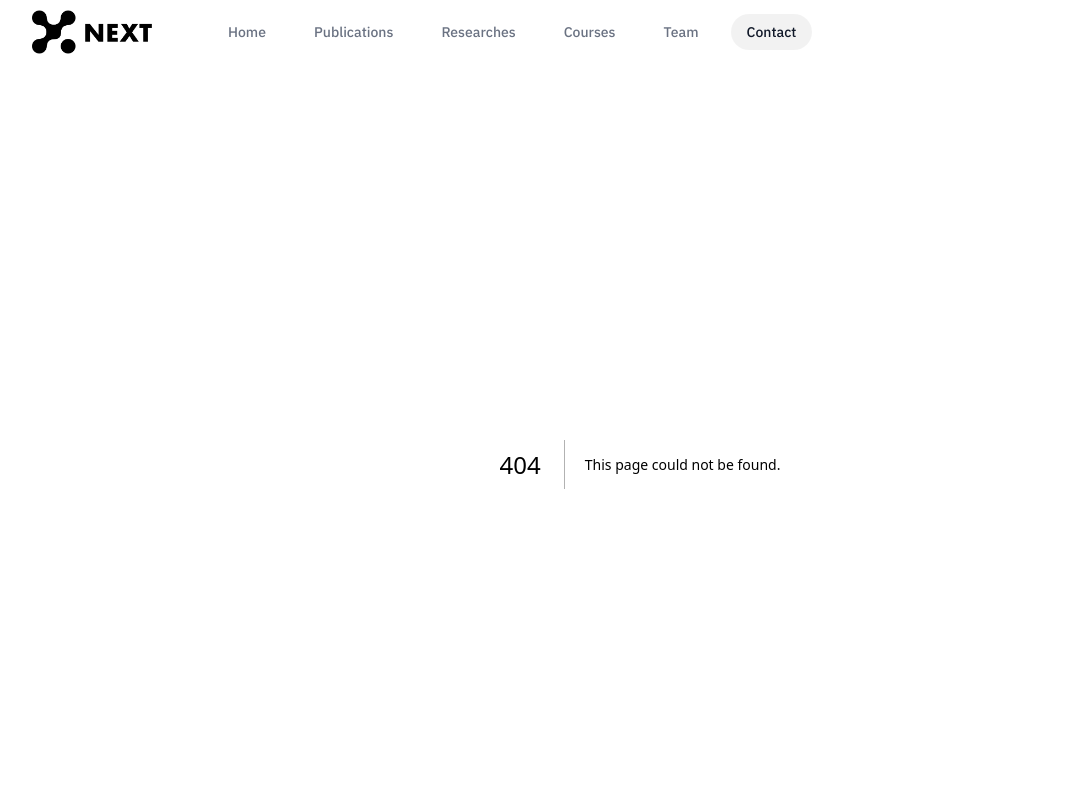
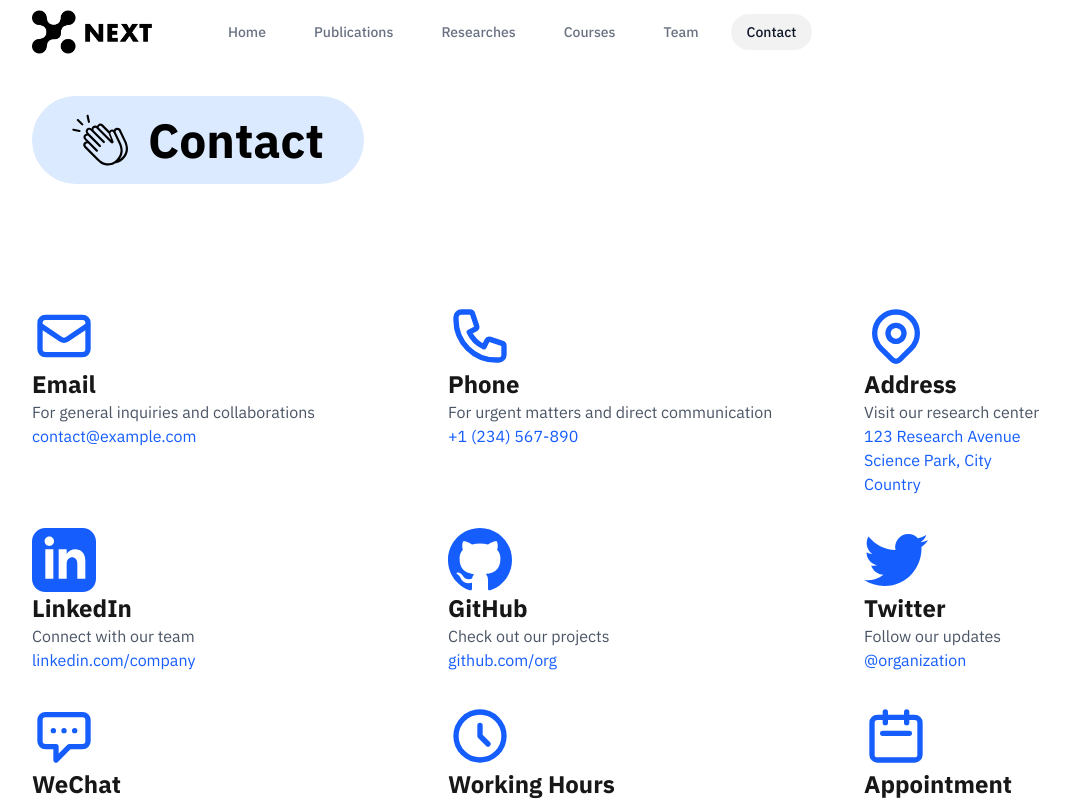
Before and after one commit to DocRace/nextlab-web, a Next.js app: page /contact in a window 1280 px wide. Before the commit this address had no page. Shown: the top 801 px of the page, without its empty margins (0-1069 px from the left). Built offline with nearby package versions, Linux system fonts and the light colour scheme.

Commit message:
updated: contact page

```diff
--- /dev/null
+++ b/src/app/contact/page.tsx
@@ -0,0 +1,166 @@
+import Image from "next/image";
+import Link from "next/link";
+
+export default function Contact() {
+  return (
+    <div className="min-h-screen">
+      {/* 渐变背景和标题部分 */}
+      <div className="relative h-[240px] w-full">
+        <div className="relative h-full max-w-[1920px] mx-auto flex items-start pt-8">
+          <div className="inline-flex">
+            <div className="bg-blue-100 rounded-[9999px] py-4 px-10 flex items-center">
+              <div className="flex items-center">
+                <div className="w-14 h-14 mr-5">
+                  <Image
+                    src="/icons/contact.svg"
+                    alt="Contact"
+                    width={56}
+                    height={56}
+                    className="w-full h-full"
+                  />
+                </div>
+                <h1 className="text-5xl font-bold text-black">Contact</h1>
+              </div>
+            </div>
+          </div>
+        </div>
+      </div>
+
+      {/* 内容部分 */}
+      <div className="max-w-[1920px] mx-auto">
+        <div className="grid grid-cols-1 md:grid-cols-3 gap-8">
+          {/* 邮箱联系 */}
+          <div className="bg-white rounded-2xl flex flex-col items-start">
+            <div className="w-16 h-16">
+              <svg xmlns="http://www.w3.org/2000/svg" className="w-full h-full text-blue-600" fill="none" viewBox="0 0 24 24" stroke="currentColor">
+                <path strokeLinecap="round" strokeLinejoin="round" strokeWidth={2} d="M3 8l7.89 5.26a2 2 0 002.22 0L21 8M5 19h14a2 2 0 002-2V7a2 2 0 00-2-2H5a2 2 0 00-2 2v10a2 2 0 002 2z" />
+              </svg>
+            </div>
+            <h3 className="text-2xl font-bold">Email</h3>
+            <p className="text-gray-600">For general inquiries and collaborations</p>
+            <Link href="mailto:contact@example.com" className="text-blue-600 hover:text-blue-800">
+              contact@example.com
+            </Link>
+          </div>
+
+          {/* 电话联系 */}
+          <div className="bg-white rounded-2xl flex flex-col items-start">
+            <div className="w-16 h-16">
+              <svg xmlns="http://www.w3.org/2000/svg" className="w-full h-full text-blue-600" fill="none" viewBox="0 0 24 24" stroke="currentColor">
+                <path strokeLinecap="round" strokeLinejoin="round" strokeWidth={2} d="M3 5a2 2 0 012-2h3.28a1 1 0 01.948.684l1.498 4.493a1 1 0 01-.502 1.21l-2.257 1.13a11.042 11.042 0 005.516 5.516l1.13-2.257a1 1 0 011.21-.502l4.493 1.498a1 1 0 01.684.949V19a2 2 0 01-2 2h-1C9.716 21 3 14.284 3 6V5z" />
+              </svg>
+            </div>
+            <h3 className="text-2xl font-bold">Phone</h3>
+            <p className="text-gray-600">For urgent matters and direct communication</p>
+            <Link href="tel:+1234567890" className="text-blue-600 hover:text-blue-800">
+              +1 (234) 567-890
+            </Link>
+          </div>
+
+          {/* 地址 */}
+          <div className="bg-white rounded-2xl flex flex-col items-start">
+            <div className="w-16 h-16">
+              <svg xmlns="http://www.w3.org/2000/svg" className="w-full h-full text-blue-600" fill="none" viewBox="0 0 24 24" stroke="currentColor">
+                <path strokeLinecap="round" strokeLinejoin="round" strokeWidth={2} d="M17.657 16.657L13.414 20.9a1.998 1.998 0 01-2.827 0l-4.244-4.243a8 8 0 1111.314 0z" />
+                <path strokeLinecap="round" strokeLinejoin="round" strokeWidth={2} d="M15 11a3 3 0 11-6 0 3 3 0 016 0z" />
+              </svg>
+            </div>
+            <h3 className="text-2xl font-bold">Address</h3>
+            <p className="text-gray-600">Visit our research center</p>
+            <p className="text-blue-600">
+              123 Research Avenue<br />
+              Science Park, City<br />
+              Country
+            </p>
+          </div>
+
+          {/* LinkedIn */}
+          <div className="bg-white rounded-2xl flex flex-col items-start">
+            <div className="w-16 h-16">
+              <svg xmlns="http://www.w3.org/2000/svg" className="w-full h-full text-blue-600" fill="currentColor" viewBox="0 0 24 24">
+                <path d="M19 0h-14c-2.761 0-5 2.239-5 5v14c0 2.761 2.239 5 5 5h14c2.762 0 5-2.239 5-5v-14c0-2.761-2.238-5-5-5zm-11 19h-3v-11h3v11zm-1.5-12.268c-.966 0-1.75-.79-1.75-1.764s.784-1.764 1.75-1.764 1.75.79 1.75 1.764-.783 1.764-1.75 1.764zm13.5 12.268h-3v-5.604c0-3.368-4-3.113-4 0v5.604h-3v-11h3v1.765c1.396-2.586 7-2.777 7 2.476v6.759z"/>
+              </svg>
+            </div>
+            <h3 className="text-2xl font-bold">LinkedIn</h3>
+            <p className="text-gray-600">Connect with our team</p>
+            <Link href="https://linkedin.com" className="text-blue-600 hover:text-blue-800">
+              linkedin.com/company
+            </Link>
+          </div>
+
+          {/* GitHub */}
+          <div className="bg-white rounded-2xl flex flex-col items-start">
+            <div className="w-16 h-16">
+              <svg xmlns="http://www.w3.org/2000/svg" className="w-full h-full text-blue-600" fill="currentColor" viewBox="0 0 24 24">
+                <path d="M12 0c-6.626 0-12 5.373-12 12 0 5.302 3.438 9.8 8.207 11.387.599.111.793-.261.793-.577v-2.234c-3.338.726-4.033-1.416-4.033-1.416-.546-1.387-1.333-1.756-1.333-1.756-1.089-.745.083-.729.083-.729 1.205.084 1.839 1.237 1.839 1.237 1.07 1.834 2.807 1.304 3.492.997.107-.775.418-1.305.762-1.604-2.665-.305-5.467-1.334-5.467-5.931 0-1.311.469-2.381 1.236-3.221-.124-.303-.535-1.524.117-3.176 0 0 1.008-.322 3.301 1.23.957-.266 1.983-.399 3.003-.404 1.02.005 2.047.138 3.006.404 2.291-1.552 3.297-1.23 3.297-1.23.653 1.653.242 2.874.118 3.176.77.84 1.235 1.911 1.235 3.221 0 4.609-2.807 5.624-5.479 5.921.43.372.823 1.102.823 2.222v3.293c0 .319.192.694.801.576 4.765-1.589 8.199-6.086 8.199-11.386 0-6.627-5.373-12-12-12z"/>
+              </svg>
+            </div>
+            <h3 className="text-2xl font-bold">GitHub</h3>
+            <p className="text-gray-600">Check out our projects</p>
+            <Link href="https://github.com" className="text-blue-600 hover:text-blue-800">
+              github.com/org
+            </Link>
+          </div>
+
+          {/* Twitter */}
+          <div className="bg-white rounded-2xl flex flex-col items-start">
+            <div className="w-16 h-16">
+              <svg xmlns="http://www.w3.org/2000/svg" className="w-full h-full text-blue-600" fill="currentColor" viewBox="0 0 24 24">
+                <path d="M24 4.557c-.883.392-1.832.656-2.828.775 1.017-.609 1.798-1.574 2.165-2.724-.951.564-2.005.974-3.127 1.195-.897-.957-2.178-1.555-3.594-1.555-3.179 0-5.515 2.966-4.797 6.045-4.091-.205-7.719-2.165-10.148-5.144-1.29 2.213-.669 5.108 1.523 6.574-.806-.026-1.566-.247-2.229-.616-.054 2.281 1.581 4.415 3.949 4.89-.693.188-1.452.232-2.224.084.626 1.956 2.444 3.379 4.6 3.419-2.07 1.623-4.678 2.348-7.29 2.04 2.179 1.397 4.768 2.212 7.548 2.212 9.142 0 14.307-7.721 13.995-14.646.962-.695 1.797-1.562 2.457-2.549z"/>
+              </svg>
+            </div>
+            <h3 className="text-2xl font-bold">Twitter</h3>
+            <p className="text-gray-600">Follow our updates</p>
+            <Link href="https://twitter.com" className="text-blue-600 hover:text-blue-800">
+              @organization
+            </Link>
+          </div>
+
+          {/* 微信公众号 */}
+          <div className="bg-white rounded-2xl flex flex-col items-start">
+            <div className="w-16 h-16">
+              <svg xmlns="http://www.w3.org/2000/svg" className="w-full h-full text-blue-600" fill="none" viewBox="0 0 24 24" stroke="currentColor">
+                <path strokeLinecap="round" strokeLinejoin="round" strokeWidth={2} d="M8 10h.01M12 10h.01M16 10h.01M9 16H5a2 2 0 01-2-2V6a2 2 0 012-2h14a2 2 0 012 2v8a2 2 0 01-2 2h-5l-5 5v-5z" />
+              </svg>
+            </div>
+            <h3 className="text-2xl font-bold">WeChat</h3>
+            <p className="text-gray-600">Scan to follow us</p>
+            <div className="w-32 h-32 bg-gray-200 rounded-lg">
+              {/* 这里可以放置二维码图片 */}
+            </div>
+          </div>
+
+          {/* 工作时间 */}
+          <div className="bg-white rounded-2xl flex flex-col items-start">
+            <div className="w-16 h-16">
+              <svg xmlns="http://www.w3.org/2000/svg" className="w-full h-full text-blue-600" fill="none" viewBox="0 0 24 24" stroke="currentColor">
+                <path strokeLinecap="round" strokeLinejoin="round" strokeWidth={2} d="M12 8v4l3 3m6-3a9 9 0 11-18 0 9 9 0 0118 0z" />
+              </svg>
+            </div>
+            <h3 className="text-2xl font-bold">Working Hours</h3>
+            <p className="text-gray-600">Our office hours</p>
+            <p className="text-blue-600">
+              Monday - Friday<br />
+              9:00 AM - 6:00 PM<br />
+              (GMT+8)
+            </p>
+          </div>
+
+          {/* 预约系统 */}
+          <div className="bg-white rounded-2xl flex flex-col items-start">
+            <div className="w-16 h-16">
+              <svg xmlns="http://www.w3.org/2000/svg" className="w-full h-full text-blue-600" fill="none" viewBox="0 0 24 24" stroke="currentColor">
+                <path strokeLinecap="round" strokeLinejoin="round" strokeWidth={2} d="M8 7V3m8 4V3m-9 8h10M5 21h14a2 2 0 002-2V7a2 2 0 00-2-2H5a2 2 0 00-2 2v12a2 2 0 002 2z" />
+              </svg>
+            </div>
+            <h3 className="text-2xl font-bold">Appointment</h3>
+            <p className="text-gray-600">Schedule a meeting</p>
+            <Link href="/appointment" className="text-blue-600 hover:text-blue-800">
+              Book Now
+            </Link>
+          </div>
+        </div>
+      </div>
+    </div>
+  );
+}
```
Also changed, not shown: public/icons/contact.svg (added).
